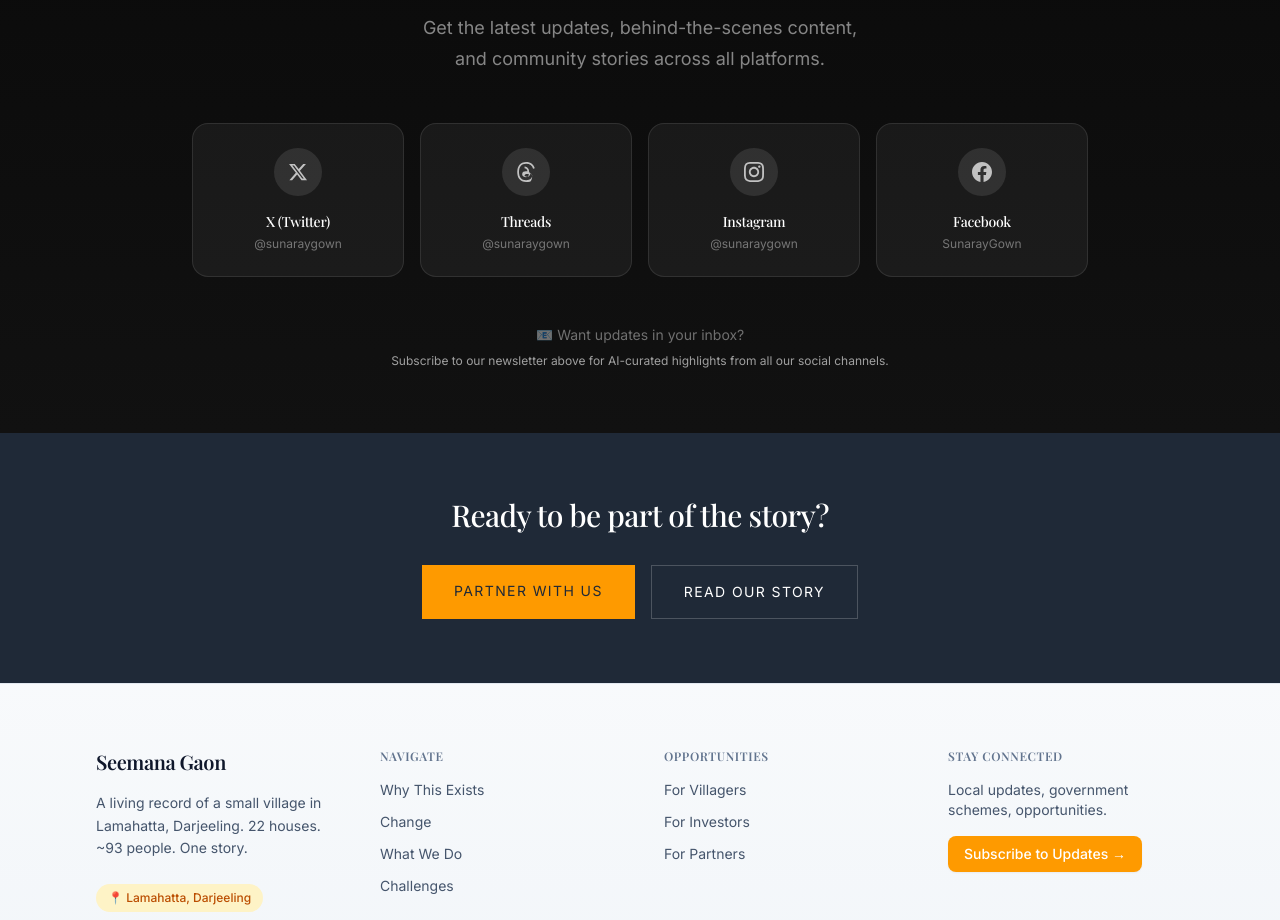
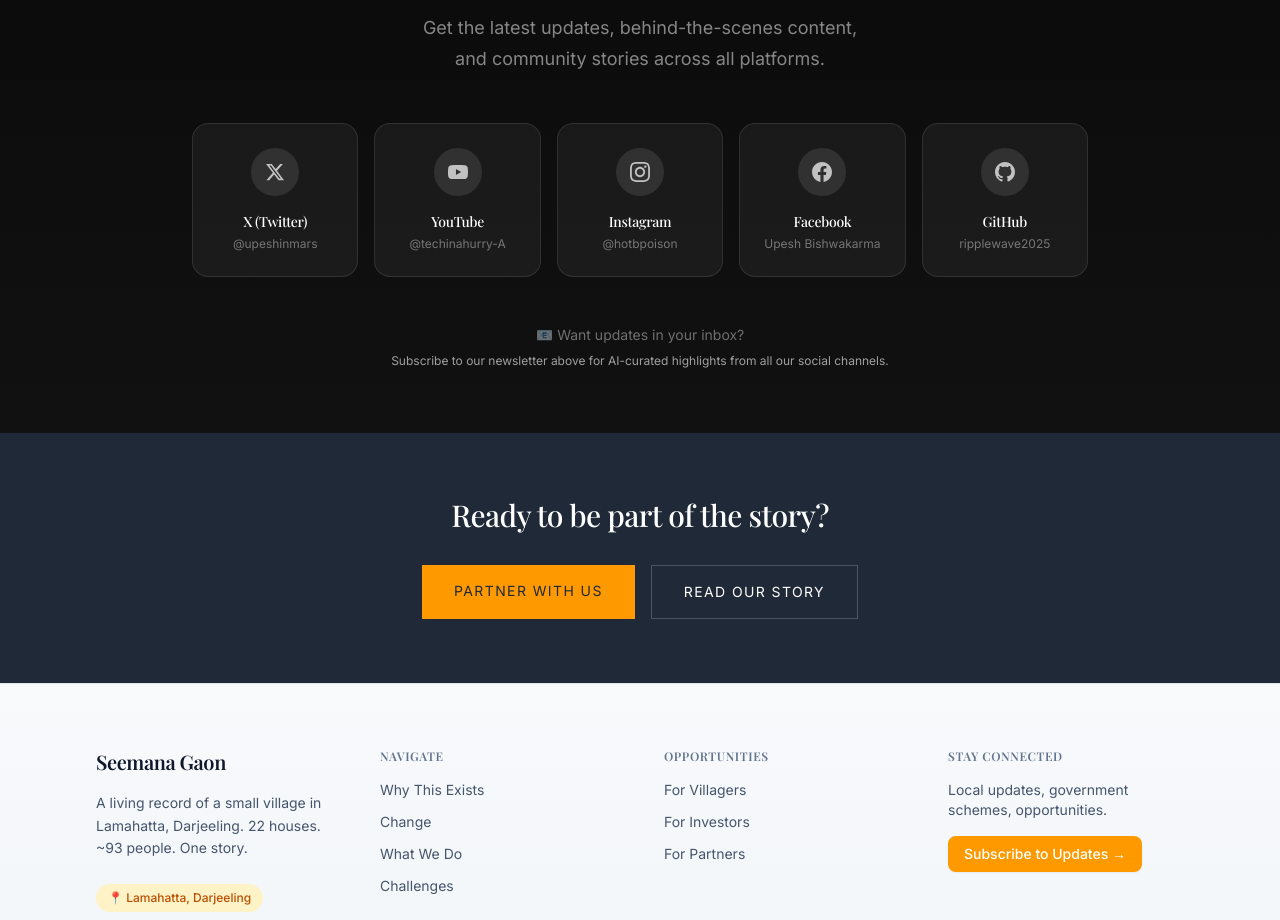
Before and after one commit to ripplewave2025/Lamahatta, a Next.js app: page / in a window 1280 px wide. Shown: the part 4280-5200 px from the top of the page. Built offline with nearby package versions, Linux system fonts and the light colour scheme; a web font is replaced by a local one.

Commit message:
feat: Update social handles with real accounts (Twitter, YouTube, Instagram, Facebook, GitHub)

```diff
--- a/src/components/SocialAccounts.tsx
+++ b/src/components/SocialAccounts.tsx
@@ -3,13 +3,13 @@
 import { motion } from "framer-motion";
 import Link from "next/link";
 
-// Update these with your actual handles
+// Real social handles
 const socialAccounts = [
     {
         platform: "twitter",
         name: "X (Twitter)",
-        handle: "@sunaraygown",
-        url: "https://twitter.com/sunaraygown",
+        handle: "@upeshinmars",
+        url: "https://x.com/upeshinmars",
         icon: (
             <svg className="w-5 h-5" fill="currentColor" viewBox="0 0 24 24">
                 <path d="M18.244 2.25h3.308l-7.227 8.26 8.502 11.24H16.17l-5.214-6.817L4.99 21.75H1.68l7.73-8.835L1.254 2.25H8.08l4.713 6.231zm-1.161 17.52h1.833L7.084 4.126H5.117z" />
@@ -19,23 +19,23 @@ const socialAccounts = [
         bgGradient: "from-gray-900 to-black"
     },
     {
-        platform: "threads",
-        name: "Threads",
-        handle: "@sunaraygown",
-        url: "https://threads.net/@sunaraygown",
+        platform: "youtube",
+        name: "YouTube",
+        handle: "@techinahurry-A",
+        url: "https://www.youtube.com/@techinahurry-A",
         icon: (
             <svg className="w-5 h-5" fill="currentColor" viewBox="0 0 24 24">
-                <path d="M12.186 24h-.007c-3.581-.024-6.334-1.205-8.184-3.509C2.35 18.44 1.5 15.586 1.472 12.01v-.017c.03-3.579.879-6.43 2.525-8.482C5.845 1.205 8.6.024 12.18 0h.014c2.746.02 5.043.725 6.826 2.098 1.677 1.29 2.858 3.13 3.509 5.467l-2.04.569c-1.104-3.96-3.898-5.984-8.304-6.015-2.91.022-5.11.936-6.54 2.717C4.307 6.504 3.616 8.914 3.589 12c.027 3.086.718 5.496 2.057 7.164 1.43 1.783 3.631 2.698 6.54 2.717 2.623-.02 4.358-.631 5.8-2.045 1.647-1.613 1.618-3.593 1.09-4.798-.31-.71-.873-1.3-1.634-1.75-.192 1.352-.622 2.446-1.284 3.272-.886 1.102-2.14 1.704-3.73 1.79-1.202.065-2.361-.218-3.259-.801-1.063-.689-1.685-1.74-1.752-2.96-.065-1.17.408-2.131 1.37-2.78.813-.55 1.925-.84 3.21-.84.524 0 1.07.043 1.632.13-.02-.488-.09-.935-.207-1.338-.22-.758-.637-1.357-1.24-1.78-.51-.358-1.158-.564-1.925-.612v-2.07c1.088.06 2.052.36 2.867.893.911.594 1.59 1.426 2.017 2.472.42 1.028.617 2.232.584 3.578 1.088.457 1.964 1.126 2.58 2.004.89 1.27 1.22 2.852.96 4.576-.34 2.254-1.36 4.074-3.032 5.411C17.89 23.154 15.35 23.98 12.186 24zm-.09-5.732c1.03-.056 1.836-.433 2.395-1.122.498-.614.822-1.456.964-2.504-.67-.128-1.37-.2-2.082-.2-.96 0-1.746.178-2.337.53-.497.296-.758.69-.732 1.108.026.42.292.781.75 1.016.516.266 1.22.392 2.042.392v-1.22z" />
+                <path d="M23.498 6.186a3.016 3.016 0 0 0-2.122-2.136C19.505 3.545 12 3.545 12 3.545s-7.505 0-9.377.505A3.017 3.017 0 0 0 .502 6.186C0 8.07 0 12 0 12s0 3.93.502 5.814a3.016 3.016 0 0 0 2.122 2.136c1.871.505 9.376.505 9.376.505s7.505 0 9.377-.505a3.015 3.015 0 0 0 2.122-2.136C24 15.93 24 12 24 12s0-3.93-.502-5.814zM9.545 15.568V8.432L15.818 12l-6.273 3.568z" />
             </svg>
         ),
-        color: "hover:text-white hover:bg-black",
-        bgGradient: "from-gray-800 to-black"
+        color: "hover:text-white hover:bg-red-600",
+        bgGradient: "from-red-600 to-red-700"
     },
     {
         platform: "instagram",
         name: "Instagram",
-        handle: "@sunaraygown",
-        url: "https://instagram.com/sunaraygown",
+        handle: "@hotbpoison",
+        url: "https://www.instagram.com/hotbpoison",
         icon: (
             <svg className="w-5 h-5" fill="currentColor" viewBox="0 0 24 24">
                 <path d="M12 2.163c3.204 0 3.584.012 4.85.07 3.252.148 4.771 1.691 4.919 4.919.058 1.265.069 1.645.069 4.849 0 3.205-.012 3.584-.069 4.849-.149 3.225-1.664 4.771-4.919 4.919-1.266.058-1.644.07-4.85.07-3.204 0-3.584-.012-4.849-.07-3.26-.149-4.771-1.699-4.919-4.92-.058-1.265-.07-1.644-.07-4.849 0-3.204.013-3.583.07-4.849.149-3.227 1.664-4.771 4.919-4.919 1.266-.057 1.645-.069 4.849-.069zm0-2.163c-3.259 0-3.667.014-4.947.072-4.358.2-6.78 2.618-6.98 6.98-.059 1.281-.073 1.689-.073 4.948 0 3.259.014 3.668.072 4.948.2 4.358 2.618 6.78 6.98 6.98 1.281.058 1.689.072 4.948.072 3.259 0 3.668-.014 4.948-.072 4.354-.2 6.782-2.618 6.979-6.98.059-1.28.073-1.689.073-4.948 0-3.259-.014-3.667-.072-4.947-.196-4.354-2.617-6.78-6.979-6.98-1.281-.059-1.69-.073-4.949-.073zm0 5.838c-3.403 0-6.162 2.759-6.162 6.162s2.759 6.163 6.162 6.163 6.162-2.759 6.162-6.163c0-3.403-2.759-6.162-6.162-6.162zm0 10.162c-2.209 0-4-1.79-4-4 0-2.209 1.791-4 4-4s4 1.791 4 4c0 2.21-1.791 4-4 4zm6.406-11.845c-.796 0-1.441.645-1.441 1.44s.645 1.44 1.441 1.44c.795 0 1.439-.645 1.439-1.44s-.644-1.44-1.439-1.44z" />
@@ -47,8 +47,8 @@ const socialAccounts = [
     {
         platform: "facebook",
         name: "Facebook",
-        handle: "SunarayGown",
-        url: "https://facebook.com/sunaraygown",
+        handle: "Upesh Bishwakarma",
+        url: "https://www.facebook.com/upesh.bishwakarma/",
         icon: (
             <svg className="w-5 h-5" fill="currentColor" viewBox="0 0 24 24">
                 <path d="M24 12.073c0-6.627-5.373-12-12-12s-12 5.373-12 12c0 5.99 4.388 10.954 10.125 11.854v-8.385H7.078v-3.47h3.047V9.43c0-3.007 1.792-4.669 4.533-4.669 1.312 0 2.686.235 2.686.235v2.953H15.83c-1.491 0-1.956.925-1.956 1.874v2.25h3.328l-.532 3.47h-2.796v8.385C19.612 23.027 24 18.062 24 12.073z" />
@@ -56,6 +56,19 @@ const socialAccounts = [
         ),
         color: "hover:text-white hover:bg-blue-600",
         bgGradient: "from-blue-600 to-blue-700"
+    },
+    {
+        platform: "github",
+        name: "GitHub",
+        handle: "ripplewave2025",
+        url: "https://github.com/ripplewave2025",
+        icon: (
+            <svg className="w-5 h-5" fill="currentColor" viewBox="0 0 24 24">
+                <path d="M12 0c-6.626 0-12 5.373-12 12 0 5.302 3.438 9.8 8.207 11.387.599.111.793-.261.793-.577v-2.234c-3.338.726-4.033-1.416-4.033-1.416-.546-1.387-1.333-1.756-1.333-1.756-1.089-.745.083-.729.083-.729 1.205.084 1.839 1.237 1.839 1.237 1.07 1.834 2.807 1.304 3.492.997.107-.775.418-1.305.762-1.604-2.665-.305-5.467-1.334-5.467-5.931 0-1.311.469-2.381 1.236-3.221-.124-.303-.535-1.524.117-3.176 0 0 1.008-.322 3.301 1.23.957-.266 1.983-.399 3.003-.404 1.02.005 2.047.138 3.006.404 2.291-1.552 3.297-1.23 3.297-1.23.653 1.653.242 2.874.118 3.176.77.84 1.235 1.911 1.235 3.221 0 4.609-2.807 5.624-5.479 5.921.43.372.823 1.102.823 2.222v3.293c0 .319.192.694.801.576 4.765-1.589 8.199-6.086 8.199-11.386 0-6.627-5.373-12-12-12z" />
+            </svg>
+        ),
+        color: "hover:text-white hover:bg-gray-800",
+        bgGradient: "from-gray-700 to-gray-900"
     }
 ];
 
@@ -102,7 +115,7 @@ export default function SocialAccounts() {
                     initial="hidden"
                     whileInView="visible"
                     viewport={{ once: true }}
-                    className="grid grid-cols-2 md:grid-cols-4 gap-4"
+                    className="grid grid-cols-2 md:grid-cols-5 gap-4"
                 >
                     {socialAccounts.map((account) => (
                         <motion.div
```
Also changed, not shown: 1 other file (tests, documents, lock files or other folders).
